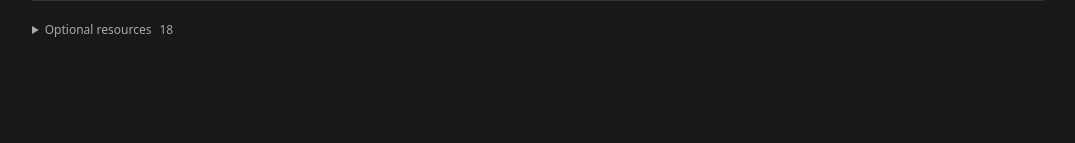
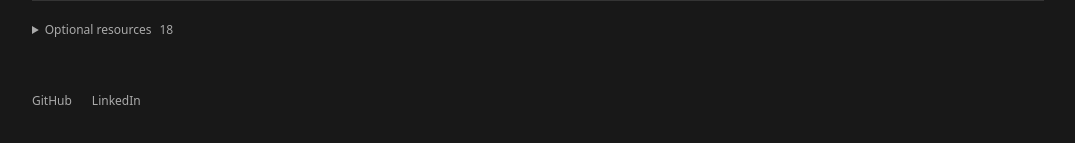
Before and after one commit to Mohamed-ahmed-shokry/RoboAtlas, a React (Vite) app: page / in a window 1280 px wide. Shown: the part 3232-3375 px from the top of the page, without its empty margins (204-1279 px from the left). Before the commit the page ends 3302 px from the top, so only its background shows below. Built offline with nearby package versions, Linux system fonts and the light colour scheme.

Commit message:
feat: add personal profile links to the footer

```diff
--- a/src/App.tsx
+++ b/src/App.tsx
@@ -379,6 +379,24 @@ export default function App() {
               ))}
             </div>
           </details>
+          <footer className="profile-links" aria-label="Author profiles">
+            <a
+              href="https://github.com/Mohamed-ahmed-shokry"
+              target="_blank"
+              rel="noopener noreferrer"
+              aria-label="Mohamed Shokry on GitHub (opens in a new tab)"
+            >
+              GitHub
+            </a>
+            <a
+              href="https://www.linkedin.com/in/mohamed-shokry-8a2a0a1ab/"
+              target="_blank"
+              rel="noopener noreferrer"
+              aria-label="Mohamed Shokry on LinkedIn (opens in a new tab)"
+            >
+              LinkedIn
+            </a>
+          </footer>
           <div className="sr-only" aria-live="polite">
             {notice}
           </div>
--- a/src/styles.css
+++ b/src/styles.css
@@ -1098,6 +1098,24 @@ progress::-moz-progress-bar {
 .optional-resource-list .section-resource-title {
   font-size: 14px;
 }
+.profile-links {
+  display: flex;
+  flex-wrap: wrap;
+  gap: 20px;
+  padding: 8px 0 24px;
+  color: var(--muted);
+  font-size: 12px;
+}
+.profile-links a {
+  display: inline-flex;
+  align-items: center;
+  min-height: 44px;
+}
+.profile-links a:hover {
+  color: var(--text);
+  text-decoration: underline;
+  text-underline-offset: 4px;
+}
 @media (min-width: 761px) {
   .sidebar[data-collapsed="true"] {
     display: none;
```
